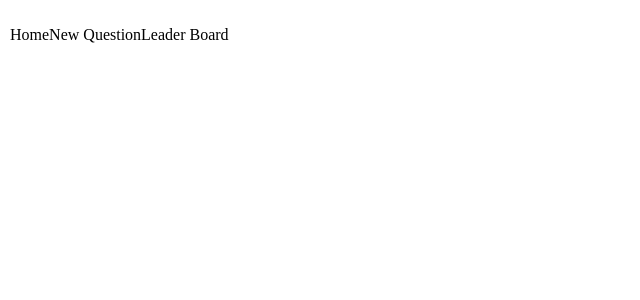
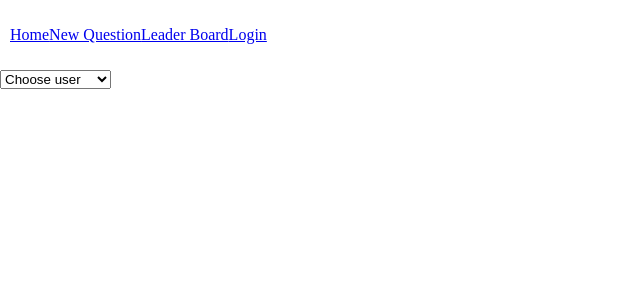
Before and after one commit to MoHassn/woud-you-rather, a React (Create React App) app: page /login in a window 1280 px wide. Shown: the top 300 px of the page, without its empty margins (0-640 px from the left). Built offline with nearby package versions, Linux system fonts and the light colour scheme.

Commit message:
login functionality

```diff
--- a/package.json
+++ b/package.json
@@ -9,6 +9,7 @@
     "react": "^17.0.2",
     "react-dom": "^17.0.2",
     "react-redux": "^7.2.6",
+    "react-router-dom": "^6.0.2",
     "react-scripts": "4.0.3",
     "redux": "^4.1.2",
     "redux-thunk": "^2.4.0",
--- a/src/App.css
+++ /dev/null
@@ -1,38 +0,0 @@
-.App {
-  text-align: center;
-}
-
-.App-logo {
-  height: 40vmin;
-  pointer-events: none;
-}
-
-@media (prefers-reduced-motion: no-preference) {
-  .App-logo {
-    animation: App-logo-spin infinite 20s linear;
-  }
-}
-
-.App-header {
-  background-color: #282c34;
-  min-height: 100vh;
-  display: flex;
-  flex-direction: column;
-  align-items: center;
-  justify-content: center;
-  font-size: calc(10px + 2vmin);
-  color: white;
-}
-
-.App-link {
-  color: #61dafb;
-}
-
-@keyframes App-logo-spin {
-  from {
-    transform: rotate(0deg);
-  }
-  to {
-    transform: rotate(360deg);
-  }
-}
--- /dev/null
+++ b/src/actions/auth.js
@@ -0,0 +1,15 @@
+export const LOGIN = "LOGIN";
+export const LOGOUT = "LOGOUT";
+
+export function login(user) {
+  return {
+    type: LOGIN,
+    user,
+  };
+}
+
+export function logout(user) {
+  return {
+    type: LOGOUT,
+  };
+}
--- a/src/App.js
+++ b/src/components/App.js
@@ -1,8 +1,11 @@
-import "./App.css";
 import { useEffect } from "react";
 import { connect } from "react-redux";
-import Nav from "./components/Nav";
-import { handleInitialData } from "./actions/shared";
+import { Routes, Route } from "react-router-dom";
+
+import Nav from "./Nav";
+import Home from "./Home";
+import Login from "./Login";
+import { handleInitialData } from "../actions/shared";
 
 function App({ users, questions, dispatch }) {
   console.log("users", users);
@@ -14,6 +17,10 @@ function App({ users, questions, dispatch }) {
   return (
     <div className="App">
       <Nav />
+      <Routes>
+        <Route path="/" element={<Home />} />
+        <Route path="/login" element={<Login />} />
+      </Routes>
     </div>
   );
 }
--- /dev/null
+++ b/src/components/Home.js
@@ -0,0 +1,5 @@
+const Home = () => {
+  return <div>Home component</div>;
+};
+
+export default Home;
--- /dev/null
+++ b/src/components/Login.js
@@ -0,0 +1,31 @@
+import { connect } from "react-redux";
+import { login } from "../actions/auth";
+
+const Login = ({ users, dispatch }) => {
+  const handleChange = (e) => {
+    const user = e.target.value;
+    console.log(user);
+    dispatch(login(user));
+  };
+  return (
+    <div>
+      <select defaultValue="default" onChange={handleChange}>
+        <option value="default" disabled>
+          Choose user
+        </option>
+        {Object.values(users).map((user) => {
+          return (
+            <option value={user.id} key={user.id}>
+              {user.name}
+            </option>
+          );
+        })}
+      </select>
+    </div>
+  );
+};
+
+const mapStateToProps = (state) => ({
+  users: state.users,
+});
+export default connect(mapStateToProps)(Login);
--- a/src/components/Nav.js
+++ b/src/components/Nav.js
@@ -1,11 +1,21 @@
+import { Link } from "react-router-dom";
 const Nav = () => {
   return (
     <div>
       <header>
         <ul className="nav-list">
-          <li>Home</li>
-          <li>New Question</li>
-          <li>Leader Board</li>
+          <li>
+            <Link to="/">Home</Link>
+          </li>
+          <li>
+            <Link to="/add">New Question</Link>
+          </li>
+          <li>
+            <Link to="/leaderboard">Leader Board</Link>
+          </li>
+          <li>
+            <Link to="/login">Login </Link>
+          </li>
         </ul>
       </header>
     </div>
--- a/src/index.js
+++ b/src/index.js
@@ -1,8 +1,9 @@
 import React from "react";
 import ReactDOM from "react-dom";
 import "./index.css";
-import App from "./App";
+import App from "./components/App";
 import reportWebVitals from "./reportWebVitals";
+import { BrowserRouter as Router } from "react-router-dom";
 
 import { createStore } from "redux";
 import reducer from "./reducers";
@@ -11,11 +12,14 @@ import middlewares from "./middlewares";
 import { Provider } from "react-redux";
 
 const store = createStore(reducer, middlewares);
+store.subscribe(() => console.log("state update", store.getState));
 
 ReactDOM.render(
   <React.StrictMode>
     <Provider store={store}>
-      <App />
+      <Router>
+        <App />
+      </Router>
     </Provider>
   </React.StrictMode>,
   document.getElementById("root")
--- a/src/reducers/auth.js
+++ b/src/reducers/auth.js
@@ -0,0 +1,12 @@
+import { LOGIN, LOGOUT } from "../actions/auth";
+
+export default function authedUser(state = null, action) {
+  switch (action.type) {
+    case LOGIN:
+      return action.user;
+    case LOGOUT:
+      return null;
+    default:
+      return state;
+  }
+}
--- a/src/reducers/index.js
+++ b/src/reducers/index.js
@@ -1,8 +1,10 @@
 import { combineReducers } from "redux";
 import users from "./users";
 import questions from "./questions";
+import authedUser from "./auth";
 
 export default combineReducers({
   users,
   questions,
+  authedUser,
 });
```
Also changed, not shown: 2 other files (tests, documents, lock files or other folders).
